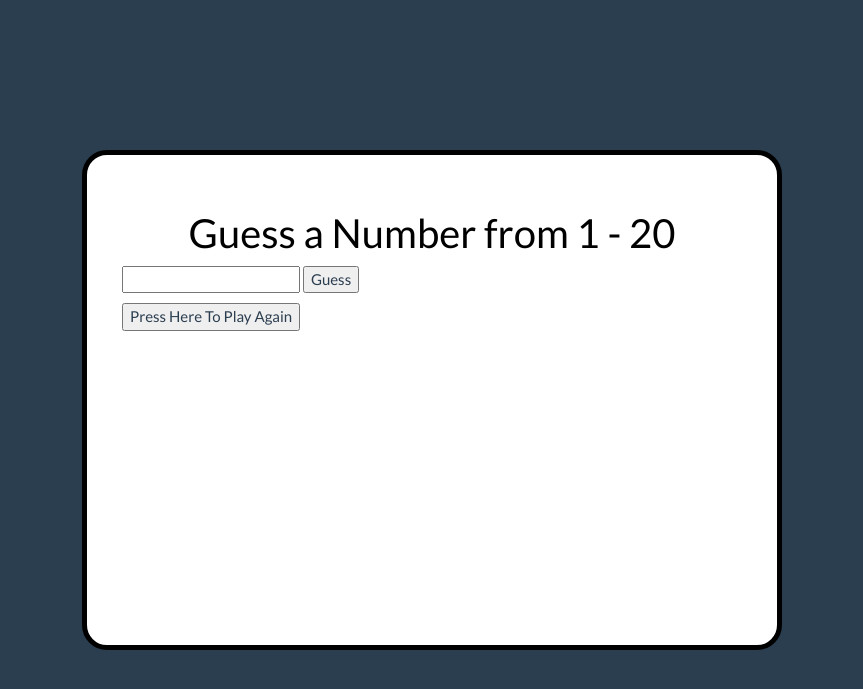
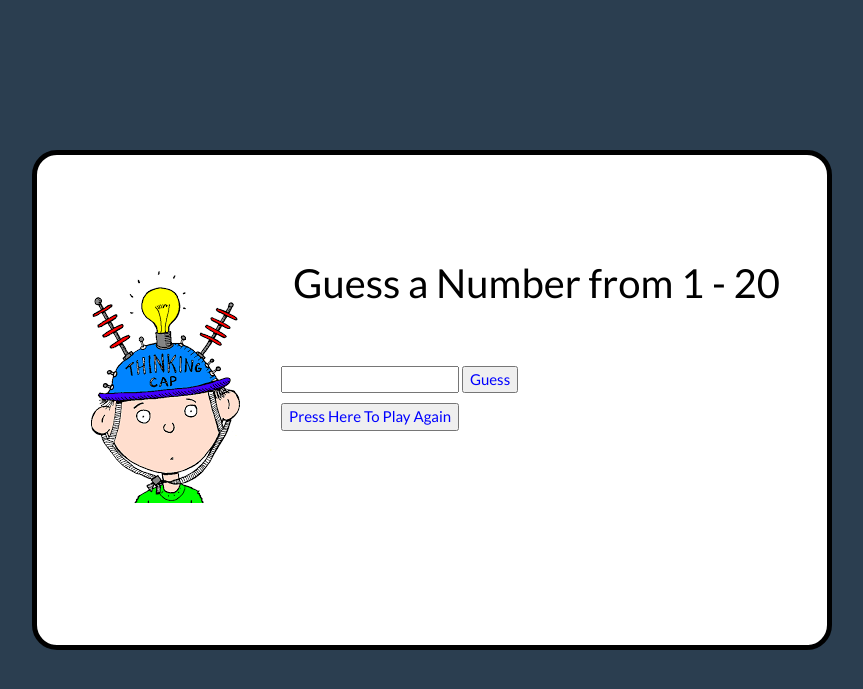
Before and after one commit to jeannieaux/week-3-game, a PHP site: page /index.html in a window 1280 px wide. Shown: the top 689 px of the page, without its empty margins (208-1071 px from the left). Run offline with PHP 8.4, Linux system fonts and the light colour scheme; some libraries are stand-ins or nearby versions.

Commit message:
added images to folder

```diff
--- a/assets/css/style.css
+++ b/assets/css/style.css
@@ -1,5 +1,5 @@
 #main{
-    width: 700px;
+    width: 800px;
     height: 500px;
     background-color: white;
     border-style: solid;
@@ -16,20 +16,22 @@
     font-family: Copperplate / Copperplate Gothic Light, sans-serif;
 }
 
+form{
+    padding-top: 50px;
+}
 
 
 
-}
-}
+
 .move{
     padding-left: 180px;
     padding-top: 50px;
 }
 
 
-}
+
  .button{
-
+   color: blue;
  }
 
 #userGuess {
--- a/index.html
+++ b/index.html
@@ -32,10 +32,14 @@
 
 <section id="main">
 
+
+
+
 <form id="form">
 
 <div class="animated tada">
-<h1 style="color:black; font-size: 40px; text-align: center"> Guess a Number from 1 - 20 </h1>
+<img src= "assets/images/thinking2.png" align = "left" >
+<h2 style="color:black; font-size: 40px; text-align: center"> Guess a Number from 1 - 20 </h2>
 </div>
 
 <div class= "move">
```
Also changed, not shown: assets/images/logo.png (renamed from assets/images/logo.png.png), assets/images/logo2.png (added), assets/images/thinking.png (added), assets/images/thinking2.png (added).
